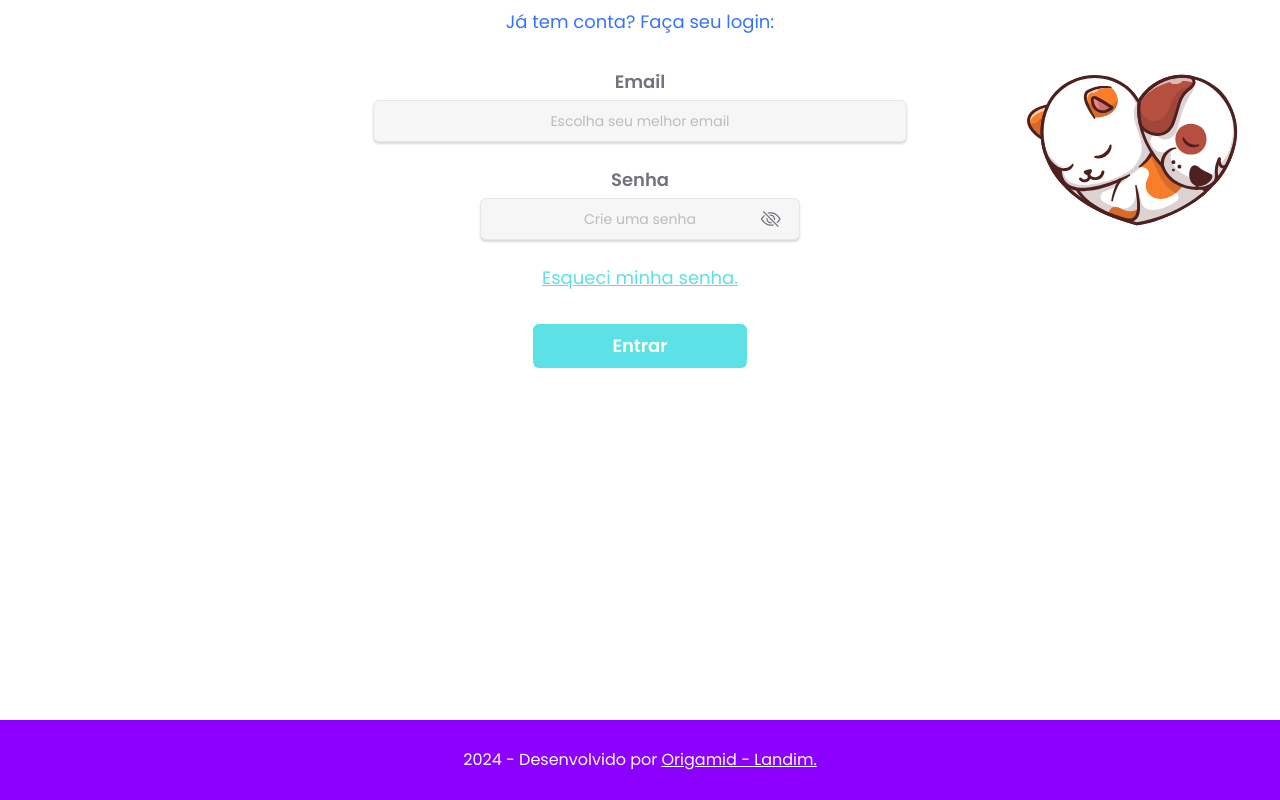
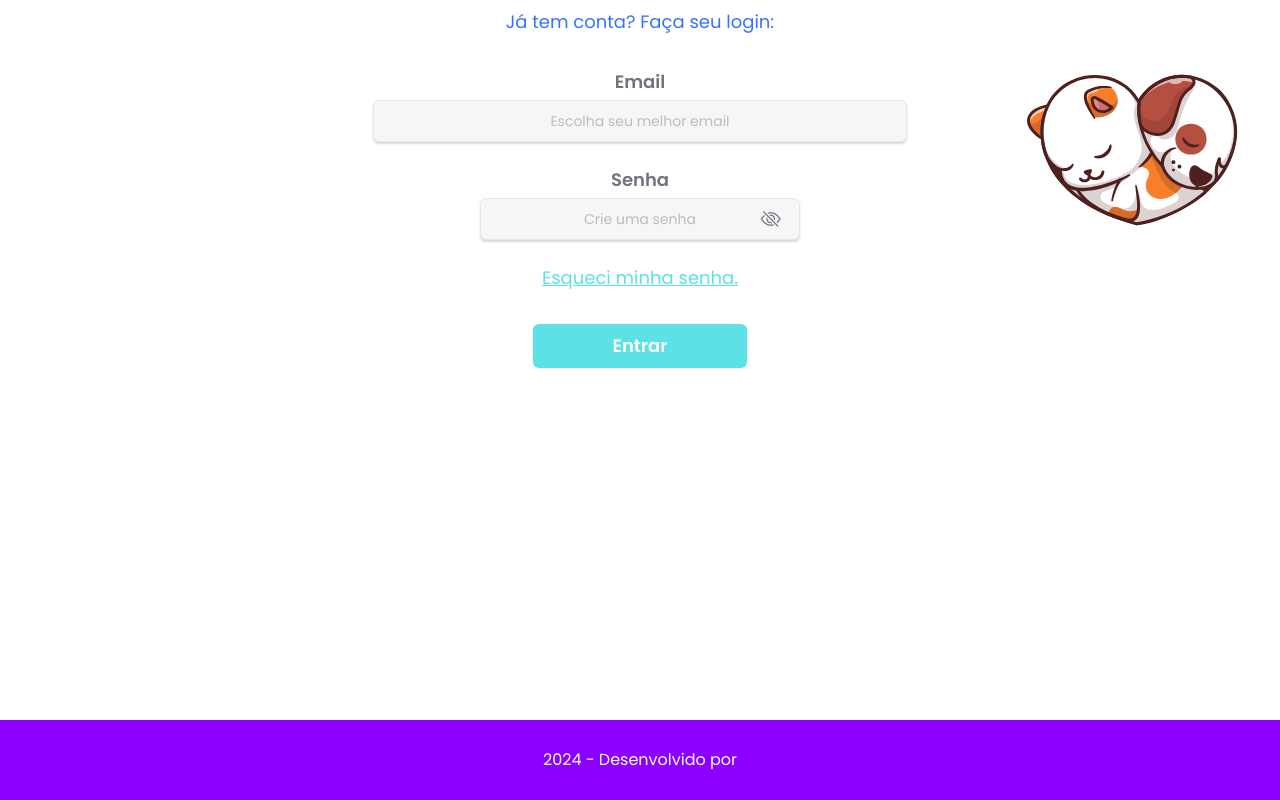
Before and after one commit to Thiago-Landim/ProjetoPatasSolidarias, a plain HTML site: page login.html in a window 1280 px wide. Shown: the part 307-1107 px from the top of the page. Drawn offline with nearby package versions, Linux system fonts and the light colour scheme.

Commit message:
Update login.html

```diff
--- a/login.html
+++ b/login.html
@@ -125,7 +125,7 @@
 
     <footer class="py-10 bg-roxo text-center relative z-20 xl:py-7">
         <p class="text-white">2024 - Desenvolvido por <a href="#"
-                class="underline active:text-azul hover:text-azul duration-200">Origamid - Landim.</a></p>
+                class="underline active:text-azul hover:text-azul duration-200"></a></p>
     </footer>
 
     <script src="../app/login.js"></script>
```
